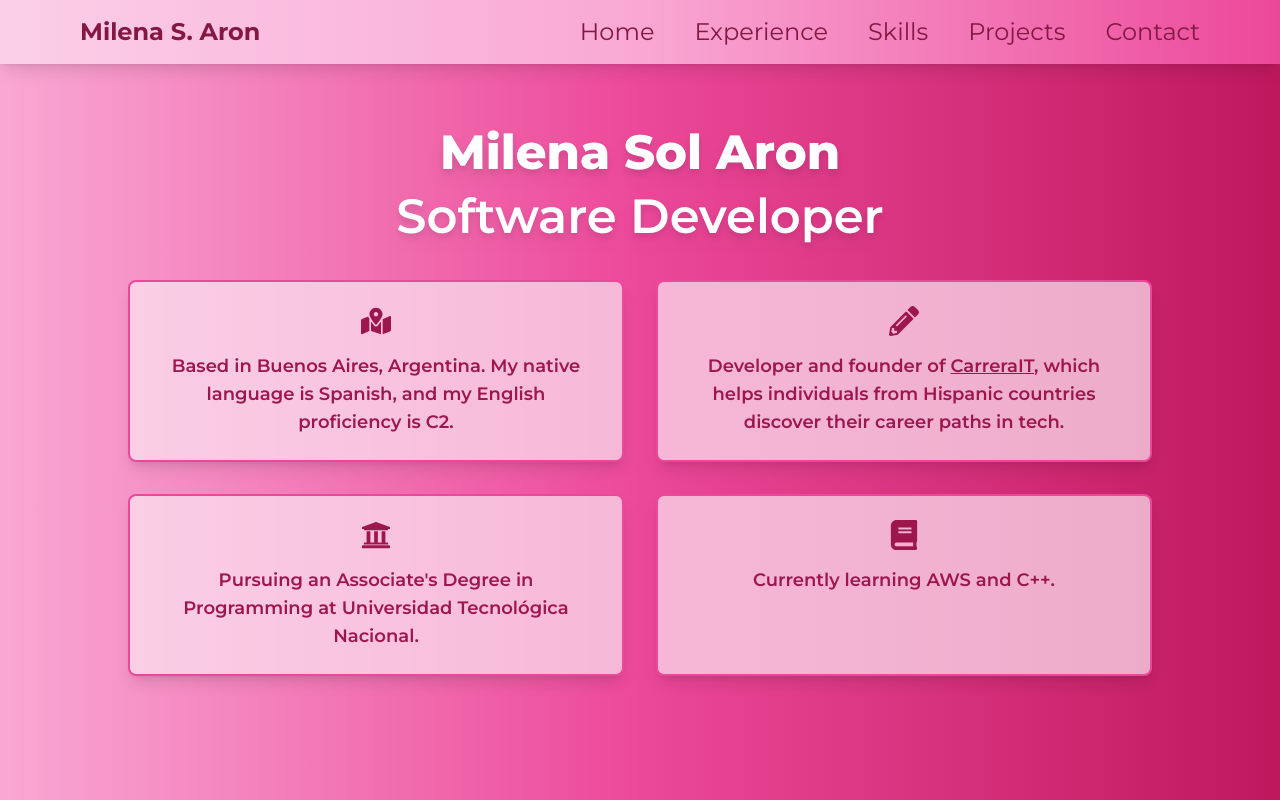
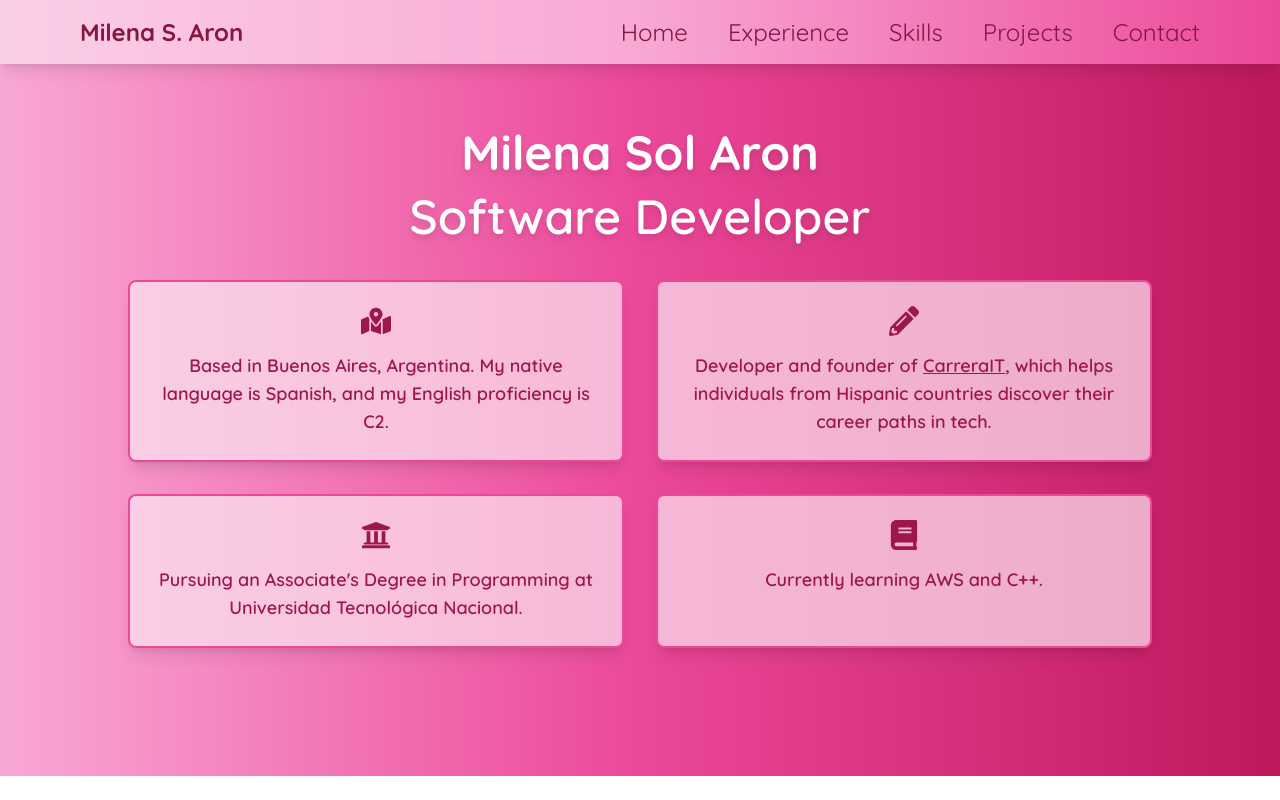
Before and after one commit to aronmilenait/portfolio, a Next.js app in the folder portfolio/: page / in a window 1280 px wide. Shown: the top 800 px of the page. Built offline with nearby package versions, Linux system fonts and the light colour scheme.

Commit message:
Change the website's main font.

```diff
--- a/portfolio/src/app/layout.tsx
+++ b/portfolio/src/app/layout.tsx
@@ -1,8 +1,8 @@
 import type { Metadata } from "next";
-import { Montserrat } from "next/font/google";
+import { Quicksand } from "next/font/google";
 import "./globals.css";
 
-const montserrat = Montserrat({ subsets: ["latin"] });
+const quicksand = Quicksand({ subsets: ["latin"] });
 
 export const metadata: Metadata = {
   title: "Milena S. Aron | Portfolio",
@@ -16,7 +16,7 @@ export default function RootLayout({
 }>) {
   return (
     <html lang="en">
-      <body className={montserrat.className}>{children}</body>
+      <body className={quicksand.className}>{children}</body>
     </html>
   );
 }
```
